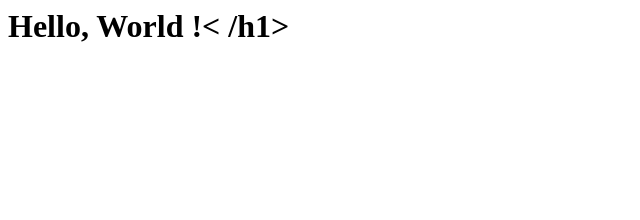
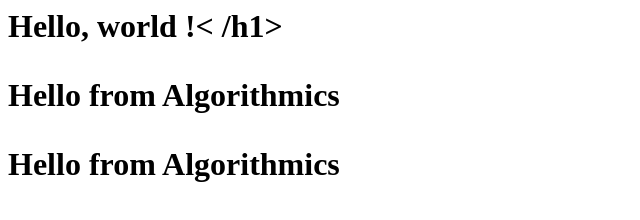
Before and after one commit to TanPhat0507/test_FED, a plain HTML site: page index.html in a window 1280 px wide. Shown: the whole page, without its empty margins (0-640 px from the left). Drawn offline with Linux system fonts and the light colour scheme.

Commit message:
Added paragraphs

```diff
--- a/index.html
+++ b/index.html
@@ -1,10 +1,17 @@
 <! DOCTYPE html>
-<html
+
+<html lang="en">
+
 <head>
-<meta charset='UTF-8'>
+
+<meta charset="UTF-8" />
 <title>simple_project</title>
 </head>
+
 <body>
-<h1>Hello, World !< /h1>
+<h1>Hello, world !< /h1>
+<p>Hello from Algorithmics</p>
+<p>Hello from Algorithmics</p>
 </body>
+
 </html>
```
